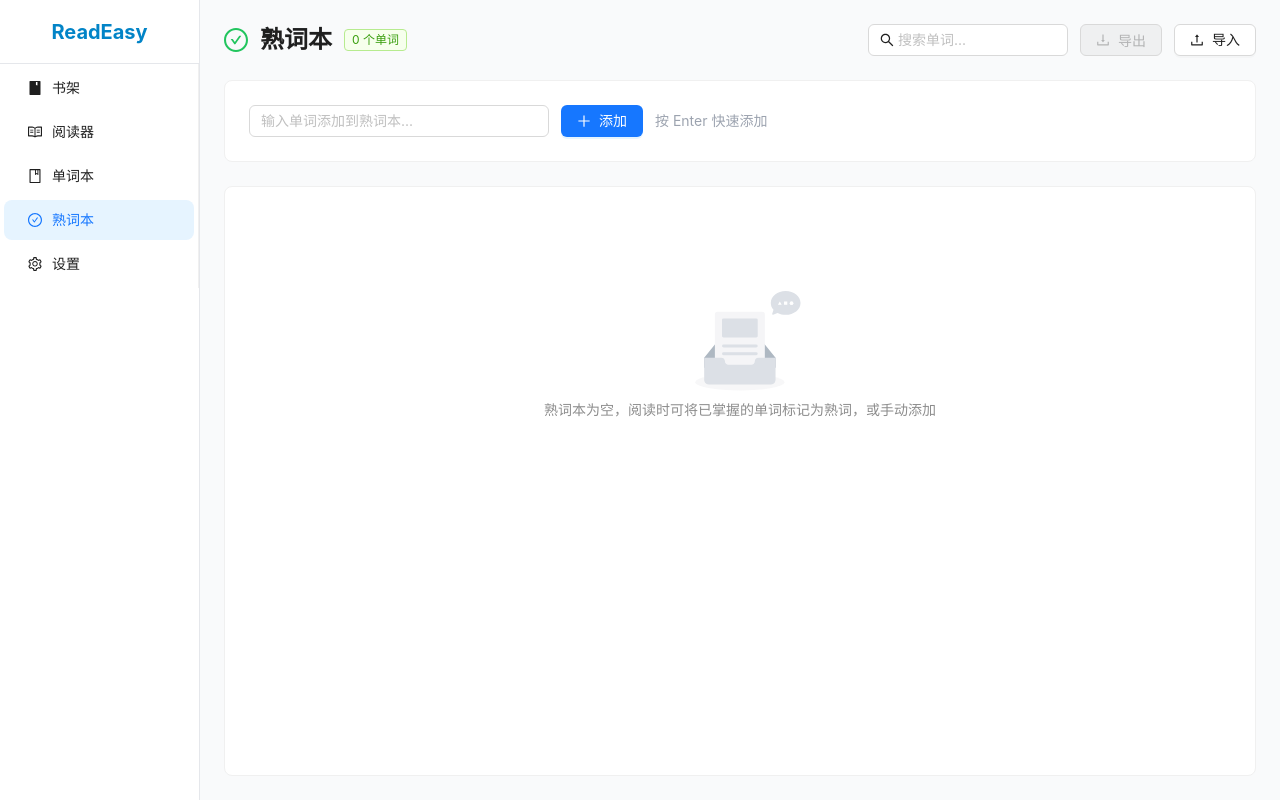
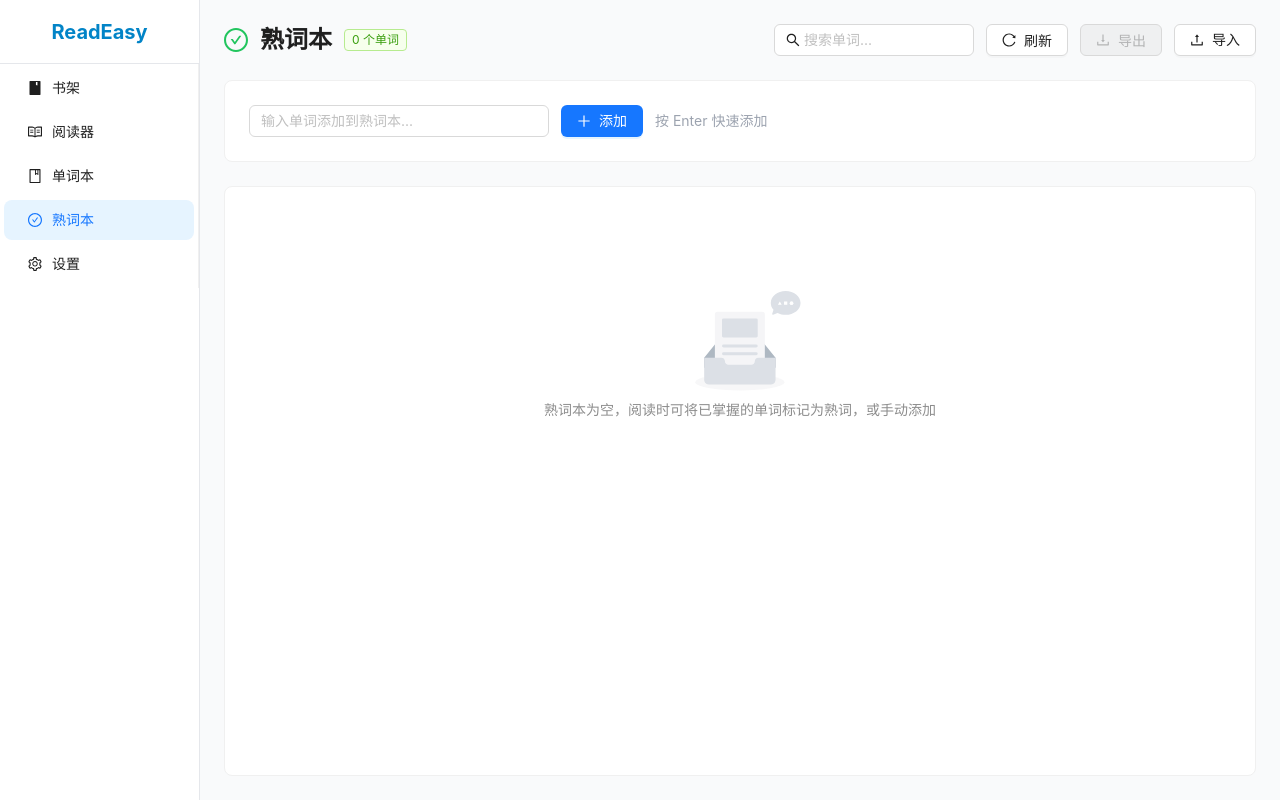
Before and after one commit to hxfjsw/ReadEasy, a React (Vite) app: page / in a window 1280 px wide. Both pictures are taken after a click on the item "熟词本". Built offline with nearby package versions, Linux system fonts and the light colour scheme.

Commit message:
在熟词本页面添加刷新按钮
- 添加刷新按钮，点击可手动刷新熟词本数据

- 刷新时显示加载状态

```diff
--- a/src/pages/MasteredWordsPage.tsx
+++ b/src/pages/MasteredWordsPage.tsx
@@ -1,6 +1,6 @@
 import { useState, useEffect } from 'react';
 import { Button, List, Card, Empty, Input, message, Popconfirm, Tag, Upload } from 'antd';
-import { DeleteOutlined, SearchOutlined, CheckCircleOutlined, PlusOutlined, DownloadOutlined, UploadOutlined } from '@ant-design/icons';
+import { DeleteOutlined, SearchOutlined, CheckCircleOutlined, PlusOutlined, DownloadOutlined, UploadOutlined, ReloadOutlined } from '@ant-design/icons';
 
 
 const MasteredWordsPage: React.FC = () => {
@@ -191,6 +191,13 @@ const MasteredWordsPage: React.FC = () => {
             allowClear
           />
           <Button
+            icon={<ReloadOutlined />}
+            onClick={loadMasteredWords}
+            loading={loading}
+          >
+            刷新
+          </Button>
+          <Button
             icon={<DownloadOutlined />}
             onClick={handleExport}
             disabled={masteredWords.length === 0}
```
